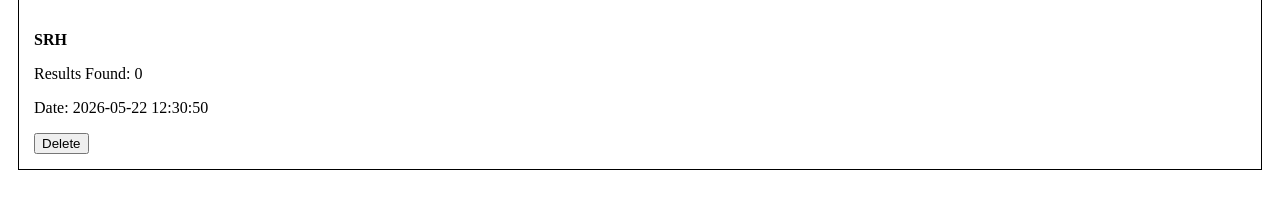
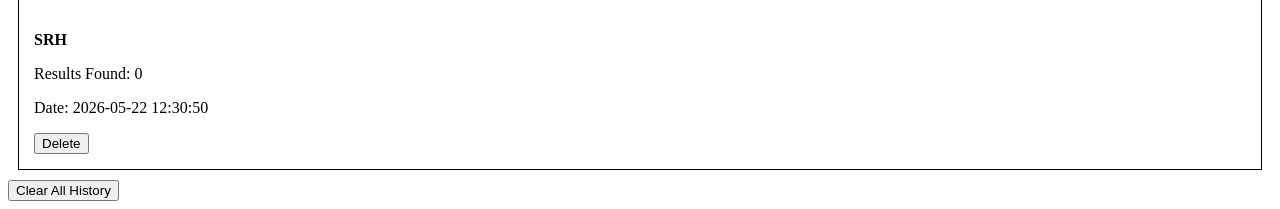
Before and after one commit to hcyber7/global-university-campus-explorer, a Flask app: page /history in a window 1280 px wide. Shown: the part 1710-1919 px from the top of the page. Before the commit the page ends 1880 px from the top, so only its background shows below. Run offline with Flask 3, Linux system fonts and the light colour scheme; data comes from the database, SQL or seed files in the repository.

Commit message:
Adding clear history button and testing

```diff
--- a/templates/history.html
+++ b/templates/history.html
@@ -39,5 +39,13 @@
 
     {% endif %}
 
+<form method="POST" action="/clear_history"> <!-- Form to clear all search history, submits to the /clear_history route -->
+
+    <button type="submit">
+        Clear All History
+    </button>
+
+</form>
+
 </body>
 </html>
```
